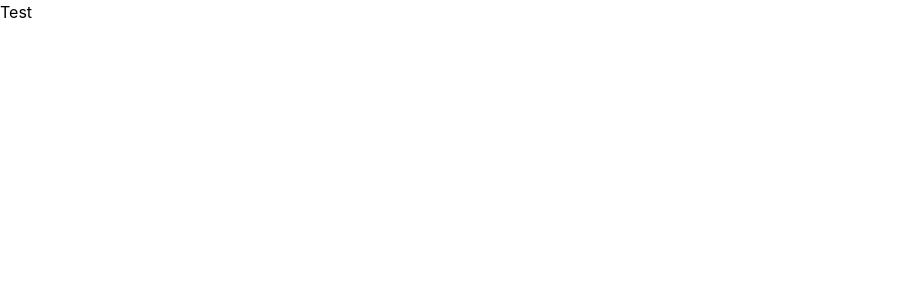
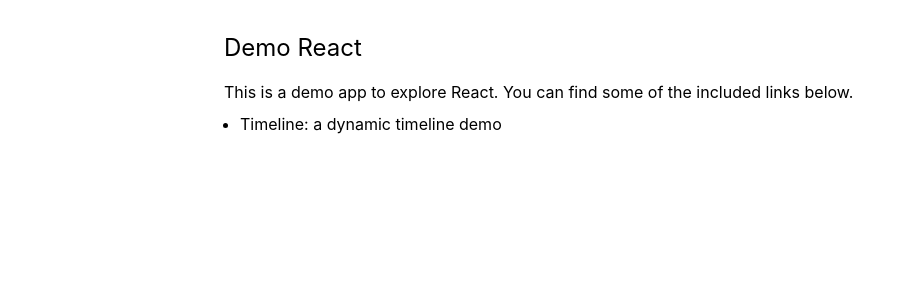
Before and after one commit to aguedo/demo-react, a React (Create React App) app: page / in a window 1280 px wide. Shown: the top 300 px of the page, without its empty margins (0-915 px from the left). Built offline with nearby package versions, Linux system fonts and the light colour scheme.

Commit message:
Add a home component.

```diff
--- a/src/App.js
+++ b/src/App.js
@@ -1,16 +1,13 @@
 import { Routes, Route } from "react-router-dom";
 import TimelineApp from "./Components/Timeline/TimelineApp";
-
-function Test() {
-  return <div>Test</div>;
-}
+import Home from "./Home";
 
 export default function App() {
   return (
     <div>
       <Routes>
         <Route path="/timeline" element={<TimelineApp />} />
-        <Route index element={<Test />} />
+        <Route index element={<Home />} />
       </Routes>
     </div>
   );
--- /dev/null
+++ b/src/Home.js
@@ -0,0 +1,15 @@
+import { Link } from 'react-router-dom';
+
+export default function Home() {
+    return (
+        <div className="max-w-4xl mx-auto px-4 sm:px-6 lg:px-8 mt-8">
+            <h1 className="text-2xl">Demo React</h1>
+            <p className="mt-4">This is a demo app to explore React. You can find some of the included links below.</p>
+            <div className="mt-2">
+                <ul className="list-disc px-4">
+                    <li className=""><Link to="/timeline">Timeline: a dynamic timeline demo</Link></li>
+                </ul>
+            </div>
+        </div>
+    );
+}
--- a/tailwind.config.js
+++ b/tailwind.config.js
@@ -7,10 +7,21 @@
         fadeIn: {
           '0%': { opacity: '0' },
           '100%': { opacity: '1' },
+        },
+        slideIn: {
+          '0%': {
+            transform: 'translateX(-100%)',
+            opacity: '0',
+          },
+          '100%': {
+            transform: 'translateX(0)',
+            opacity: '1',
+          },
         }
       },
       animation: {
         fadeIn: 'fadeIn 1s ease-out forwards',
+        slideIn: 'slideIn 0.5s ease-out forwards'
       },
       backgroundImage: {
         'content-bg-1': "url(./assets/lablens/content-bg-1.png')",
```
Also changed, not shown: 1 other file (tests, documents, lock files or other folders).
